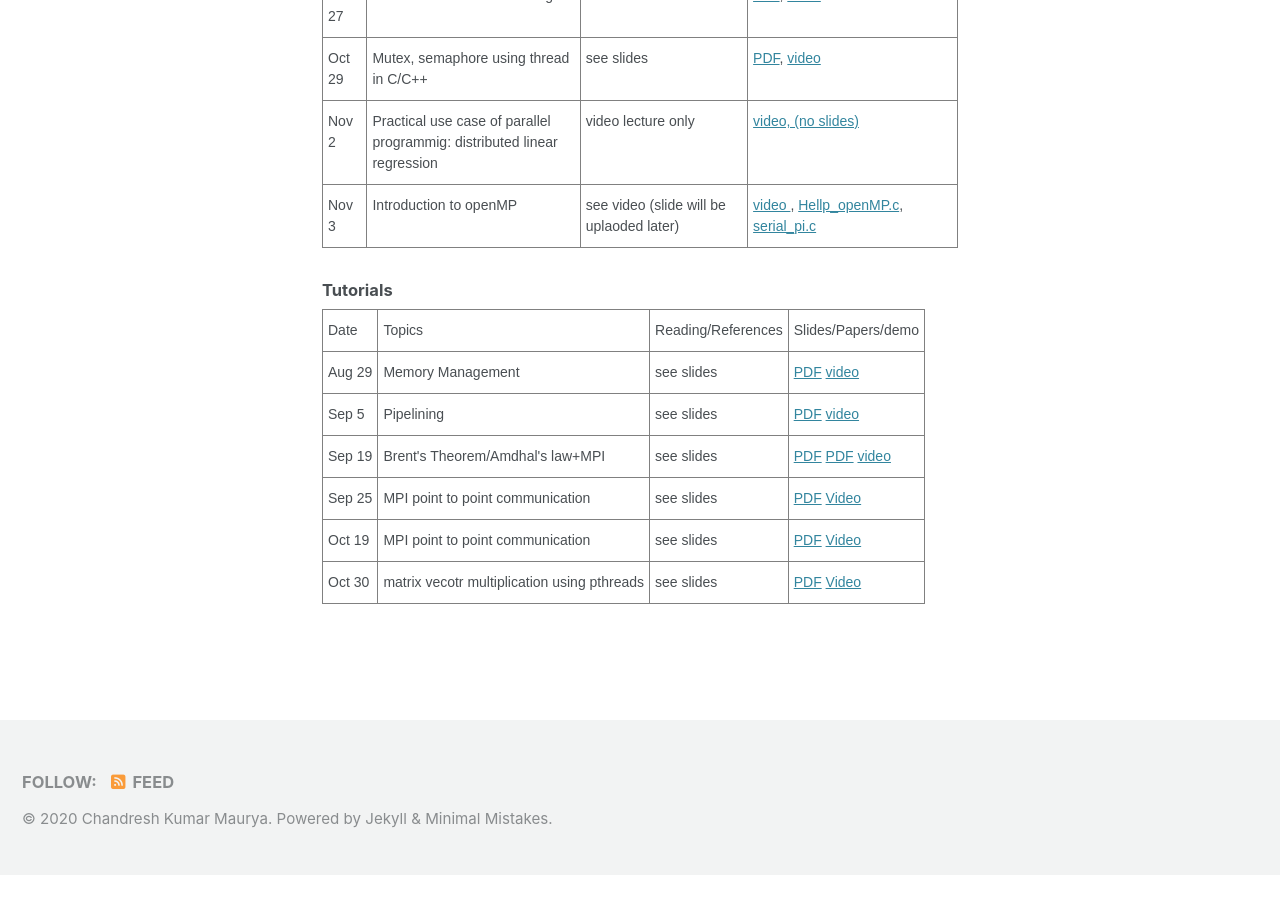
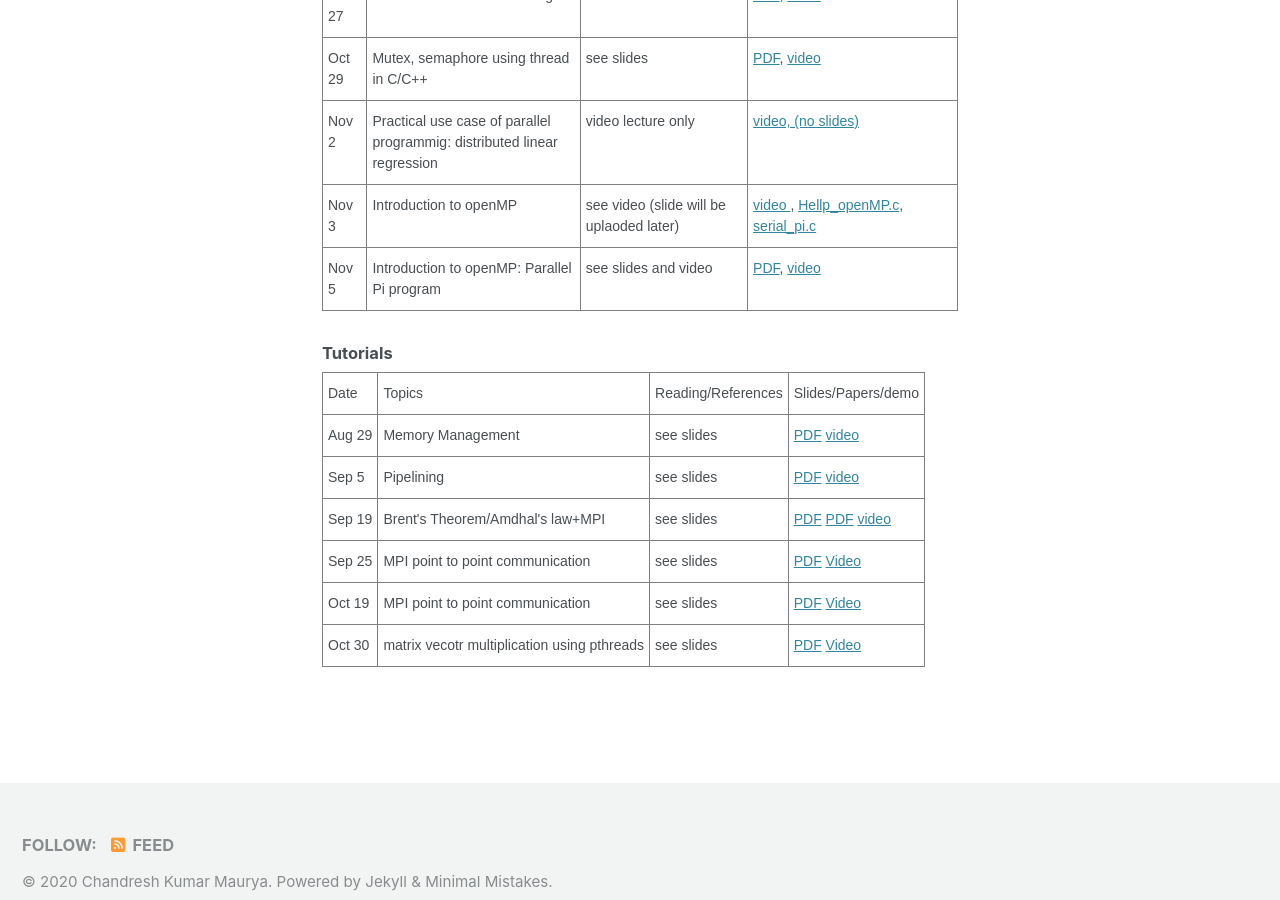
Before and after one commit to chandreshiit/oldsite, a Jekyll site: the page built from _pages/parallelcomputing.md, in a window 1280 px wide and 900 px high, scrolled down 2690 px. Built offline with Jekyll 4.4.1, drawn with Linux system fonts in a browser that asks for light colours; cached includes are drawn as plain includes; nearby versions of some CDN libraries; before the commit the page ends 3564 px from its top, so only the background shows below that.

Commit message:
added tuto 7

```diff
--- a/_pages/parallelcomputing.md
+++ b/_pages/parallelcomputing.md
@@ -172,7 +172,14 @@ author_profile: false
         <td class="tg-0pky">Introduction to openMP</td>
     <td class="tg-0pky"> see video (slide will be uplaoded later) </td>
          <td class="tg-0pky"> <a href="    https://drive.google.com/file/d/150ex8eskSd3sKmeCloiDxTPnyDMpoA8c/view?usp=sharing">video </a>, <a href="https://drive.google.com/file/d/1zw9KqI-5QeRPXAPGulym08JbGRDBr25h/view?usp=sharing">Hellp_openMP.c</a>, <a href="https://drive.google.com/file/d/1HLevLC0U7Wd609N8IX_Mvhvblu_vxY2Z/view?usp=sharing">serial_pi.c</a>
-         </td>     </tr>  </table>
+         </td>     </tr>
+      <tr>
+    <td class="tg-0pky">Nov 5</td>
+        <td class="tg-0pky">Introduction to openMP: Parallel Pi program</td>
+    <td class="tg-0pky"> see  slides and video </td>
+         <td class="tg-0pky"> <a href="https://drive.google.com/file/d/1Ld74eRRCnlECTJ303T5r_7eHVQpFmmoY/view?usp=sharing">PDF</a>, <a href="    https://drive.google.com/file/d/12HIytG0HxCgequYxLEooafnJ0xsRTTIM/view?usp=sharing">video </a>
+          </td> </tr>
+</table>
 
 
 
```
